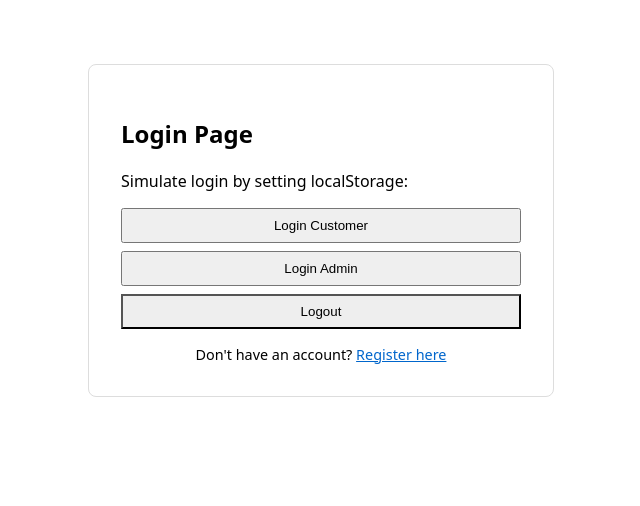
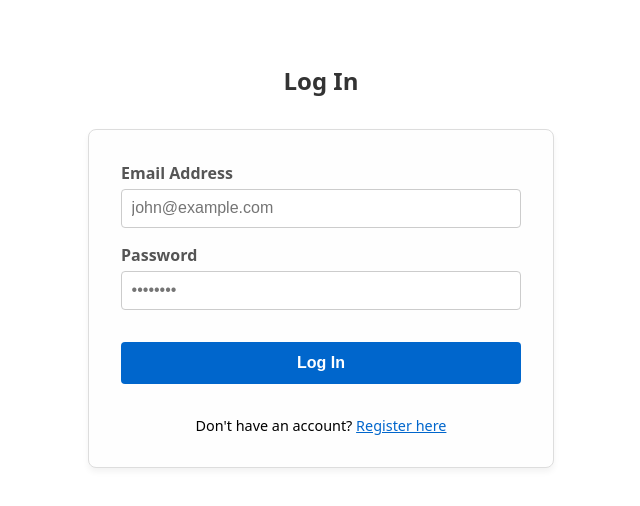
Before and after one commit to Emre-KMZ/48004-frontend, a React (Vite) app: page /login in a window 1280 px wide. Shown: the top 506 px of the page, without its empty margins (319-959 px from the left). Built offline with nearby package versions, Linux system fonts and the light colour scheme.

Commit message:
MINISTORE-11  Secure Authentication (Login/Logout)

```diff
--- a/src/App.jsx
+++ b/src/App.jsx
@@ -1,28 +1,48 @@
-import { BrowserRouter, Routes, Route, Link, useLocation } from "react-router-dom";
+import { BrowserRouter, Routes, Route, Link } from "react-router-dom";
 import BackendHealth from "./pages/BackendHealth";
 import DBHealth from "./pages/DBHealth";
 import ProtectedRoute from "./components/ProtectedRoute";
 import Register from "./pages/Register";
+import Login from "./pages/Login";
+import { AuthProvider, useAuth } from "./context/AuthContext";
 
-function LoginPlaceholder() {
-  // To simulate catching the redirect message easily
-  const location = useLocation();
-  const msg = location.state?.message;
+function Navbar() {
+  const { auth, logout } = useAuth();
 
   return (
-    <div style={{maxWidth: '400px', margin: '2rem auto', padding: '2rem', border: '1px solid #ddd', borderRadius: '8px'}}>
-      <h2>Login Page</h2>
-      {msg && <div style={{ color: 'green', marginBottom: '1rem', padding: '0.5rem', background: '#efe' }}>{msg}</div>}
-      <p>Simulate login by setting localStorage:</p>
-      <div style={{display: 'flex', flexDirection: 'column', gap: '0.5rem', marginTop: '1rem'}}>
-        <button style={{padding: '0.5rem'}} onClick={() => { localStorage.setItem('token', 'fake-jwt'); localStorage.setItem('role', 'Customer'); window.location.href='/'; }}>Login Customer</button>
-        <button style={{padding: '0.5rem'}} onClick={() => { localStorage.setItem('token', 'fake-jwt'); localStorage.setItem('role', 'Admin'); window.location.href='/'; }}>Login Admin</button>
-        <button style={{padding: '0.5rem', background: '#eee'}} onClick={() => { localStorage.clear(); window.location.href='/'; }}>Logout</button>
-      </div>
-      <div style={{ textAlign: 'center', marginTop: '1rem', fontSize: '0.9rem' }}>
-          Don't have an account? <Link to="/register" style={{ color: '#0066cc' }}>Register here</Link>
-      </div>
-    </div>
+    <nav style={{ display: 'flex', gap: '0.5rem', marginTop: '1rem', flexWrap: 'wrap' }}>
+      <Link to="/" style={{ padding: '0.5rem 1rem', background: '#ddd', textDecoration: 'none', color: '#333', borderRadius: '4px' }}>Home</Link>
+      <Link to="/backend-healthcheck" style={{ padding: '0.5rem 1rem', background: '#ddd', textDecoration: 'none', color: '#333', borderRadius: '4px' }}>Backend Status</Link>
+
+      {/* Customer Links */}
+      {auth.role === 'Customer' && (
+        <>
+          <Link to="#" style={{ padding: '0.5rem 1rem', background: '#ccffcc', textDecoration: 'none', color: '#333', borderRadius: '4px' }}>My Cart</Link>
+          <Link to="#" style={{ padding: '0.5rem 1rem', background: '#ccffcc', textDecoration: 'none', color: '#333', borderRadius: '4px' }}>My Orders</Link>
+        </>
+      )}
+
+      {/* Admin Links */}
+      {auth.role === 'Admin' && (
+        <>
+          <Link to="#" style={{ padding: '0.5rem 1rem', background: '#ccffcc', textDecoration: 'none', color: '#333', borderRadius: '4px' }}>My Cart</Link>
+          <Link to="#" style={{ padding: '0.5rem 1rem', background: '#ccffcc', textDecoration: 'none', color: '#333', borderRadius: '4px' }}>My Orders</Link>
+          <Link to="/admin" style={{ padding: '0.5rem 1rem', background: '#ffcccc', textDecoration: 'none', color: '#333', borderRadius: '4px' }}>Admin Dashboard</Link>
+        </>
+      )}
+
+      {/* Auth State Toggles */}
+      {auth.token ? (
+        <button onClick={() => { logout(); window.location.href='/'; }} style={{ padding: '0.5rem 1rem', background: '#cceeff', border: 'none', cursor: 'pointer', borderRadius: '4px', fontSize: '1rem' }}>
+          Logout ({auth.email})
+        </button>
+      ) : (
+        <>
+          <Link to="/login" style={{ padding: '0.5rem 1rem', background: '#cceeff', textDecoration: 'none', color: '#333', borderRadius: '4px' }}>Login</Link>
+          <Link to="/register" style={{ padding: '0.5rem 1rem', background: '#ccffcc', textDecoration: 'none', color: '#333', borderRadius: '4px' }}>Register</Link>
+        </>
+      )}
+    </nav>
   );
 }
 
@@ -36,6 +56,7 @@ function AdminDashboardPlaceholder() {
 
 export default function App() {
   return (
+    <AuthProvider>
       <BrowserRouter>
         <main style={{ fontFamily: "system-ui, sans-serif", padding: 24, margin: '0 auto', maxWidth: '800px' }}>
           <Routes>
@@ -43,18 +64,12 @@ export default function App() {
               <div style={{background: '#f4f4f4', padding: '2rem', borderRadius: '8px'}}>
                 <h1>MiniStore</h1>
                 <p>Welcome to our Veterinary E-Commerce Application.</p>
-              <nav style={{ display: 'flex', gap: '0.5rem', marginTop: '1rem', flexWrap: 'wrap' }}>
-                <Link to="/backend-healthcheck" style={{ padding: '0.5rem 1rem', background: '#ddd', textDecoration: 'none', color: '#333', borderRadius: '4px' }}>Backend Healthcheck</Link>
-                <Link to="/db-healthcheck" style={{ padding: '0.5rem 1rem', background: '#ddd', textDecoration: 'none', color: '#333', borderRadius: '4px' }}>DB Healthcheck</Link>
-                <Link to="/admin" style={{ padding: '0.5rem 1rem', background: '#ffcccc', textDecoration: 'none', color: '#333', borderRadius: '4px' }}>Admin Dashboard</Link>
-                <Link to="/login" style={{ padding: '0.5rem 1rem', background: '#cceeff', textDecoration: 'none', color: '#333', borderRadius: '4px' }}>Login</Link>
-                <Link to="/register" style={{ padding: '0.5rem 1rem', background: '#ccffcc', textDecoration: 'none', color: '#333', borderRadius: '4px' }}>Register</Link>
-              </nav>
+                <Navbar />
               </div>
             } />
 
             {/* Public Routes */}
-          <Route path="/login" element={<LoginPlaceholder />} />
+            <Route path="/login" element={<Login />} />
             <Route path="/register" element={<Register />} />
             <Route path="/unauthorized" element={<UnauthorizedPlaceholder />} />
             <Route path="/backend-healthcheck" element={<BackendHealth />} />
@@ -68,5 +83,6 @@ export default function App() {
           </Routes>
         </main>
       </BrowserRouter>
+    </AuthProvider>
   );
 }
--- /dev/null
+++ b/src/context/AuthContext.jsx
@@ -0,0 +1,33 @@
+import { createContext, useState, useContext } from 'react';
+
+const AuthContext = createContext();
+
+export const AuthProvider = ({ children }) => {
+  const [auth, setAuth] = useState({
+    token: localStorage.getItem('token') || null,
+    role: localStorage.getItem('role') || 'Guest',
+    email: localStorage.getItem('email') || null,
+  });
+
+  const login = (token, role, email) => {
+    localStorage.setItem('token', token);
+    localStorage.setItem('role', role);
+    localStorage.setItem('email', email);
+    setAuth({ token, role, email });
+  };
+
+  const logout = () => {
+    localStorage.removeItem('token');
+    localStorage.removeItem('role');
+    localStorage.removeItem('email');
+    setAuth({ token: null, role: 'Guest', email: null });
+  };
+
+  return (
+    <AuthContext.Provider value={{ auth, login, logout }}>
+      {children}
+    </AuthContext.Provider>
+  );
+};
+
+export const useAuth = () => useContext(AuthContext);
--- /dev/null
+++ b/src/pages/Login.jsx
@@ -0,0 +1,67 @@
+import { useState } from 'react';
+import { useNavigate, Link } from 'react-router-dom';
+import api from '../api/axios';
+import { useAuth } from '../context/AuthContext';
+
+export default function Login() {
+  const [email, setEmail] = useState('');
+  const [password, setPassword] = useState('');
+  const [error, setError] = useState('');
+  const navigate = useNavigate();
+  const { login } = useAuth();
+
+  const handleSubmit = async (e) => {
+    e.preventDefault();
+    if (!email || !password) {
+      setError('Please provide both email and password.');
+      return;
+    }
+
+    try {
+      const response = await api.post('/api/login/', { email, password });
+      if (response.status === 200) {
+        // Hydrate the Global Auth State and local storage via the context
+        login(response.data.token, response.data.role, response.data.email);
+        // Explicitly route to home page directly on success
+        navigate('/');
+      }
+    } catch (err) {
+      // Constraint 1: Generic failure response natively catches ANY error condition from /api/login/
+      setError('Invalid email or password');
+    }
+  };
+
+  const formStyle = {
+    display: 'flex', flexDirection: 'column', gap: '1rem',
+    maxWidth: '400px', margin: '2rem auto', padding: '2rem',
+    border: '1px solid #ddd', borderRadius: '8px', background: '#fefefe',
+    boxShadow: '0 4px 6px rgba(0,0,0,0.05)'
+  };
+  const labelStyle = { display: 'flex', flexDirection: 'column', gap: '0.3em', fontWeight: 'bold', color: '#555' };
+  const inputStyle = { padding: '0.6rem', borderRadius: '4px', border: '1px solid #ccc', fontSize: '1rem' };
+  const buttonStyle = { padding: '0.75rem', background: '#0066cc', color: 'white', border: 'none', borderRadius: '4px', cursor: 'pointer', fontSize: '1rem', fontWeight: 'bold', marginTop: '1rem' };
+
+  return (
+    <div>
+      <h2 style={{ textAlign: 'center', marginTop: '2rem', color: '#333' }}>Log In</h2>
+      <form onSubmit={handleSubmit} style={formStyle} noValidate>
+        {error && <div style={{ color: '#d32f2f', padding: '0.75rem', background: '#ffebee', borderRadius: '4px', border: '1px solid #ef9a9a' }}>{error}</div>}
+
+        <label style={labelStyle}>
+          Email Address
+          <input type="email" value={email} onChange={e => {setEmail(e.target.value); setError('');}} style={inputStyle} placeholder="john@example.com" />
+        </label>
+
+        <label style={labelStyle}>
+          Password
+          <input type="password" value={password} onChange={e => {setPassword(e.target.value); setError('');}} style={inputStyle} placeholder="••••••••" />
+        </label>
+
+        <button type="submit" style={buttonStyle}>Log In</button>
+        <div style={{ textAlign: 'center', marginTop: '1rem', fontSize: '0.9rem' }}>
+          Don't have an account? <Link to="/register" style={{ color: '#0066cc' }}>Register here</Link>
+        </div>
+      </form>
+    </div>
+  );
+}
--- a/src/pages/Register.jsx
+++ b/src/pages/Register.jsx
@@ -1,6 +1,7 @@
 import { useState } from 'react';
 import { useNavigate, Link } from 'react-router-dom';
 import api from '../api/axios';
+import { useAuth } from '../context/AuthContext';
 
 export default function Register() {
   const [formData, setFormData] = useState({
@@ -12,6 +13,7 @@ export default function Register() {
   const [error, setError] = useState(null);
   const [success, setSuccess] = useState(false);
   const navigate = useNavigate();
+  const { login } = useAuth();
 
   const handleChange = (e) => {
     setFormData({ ...formData, [e.target.name]: e.target.value });
@@ -67,9 +69,22 @@ export default function Register() {
 
       if (response.status === 201) {
         setSuccess(true);
-        setTimeout(() => {
-          navigate('/login', { state: { message: 'Registration successful! Please log in.' } });
-        }, 2000);
+
+        // Auto-login the user immediately after successful registration
+        try {
+          const authRes = await api.post('/api/login/', {
+            email: formData.email,
+            password: formData.password,
+          });
+          if (authRes.status === 200) {
+            login(authRes.data.token, authRes.data.role, authRes.data.email);
+            // Wait just a moment for the green 'Success' message effect, then dump to homepage
+            setTimeout(() => { navigate('/'); }, 1000);
+          }
+        } catch (autoLoginErr) {
+          // Fallback if auto-login fails (server fault)
+          setTimeout(() => { navigate('/login'); }, 1000);
+        }
       }
     } catch (err) {
       if (err.response && err.response.data && err.response.data.error) {
```
Lines whose indentation alone changed are shown as unchanged.
